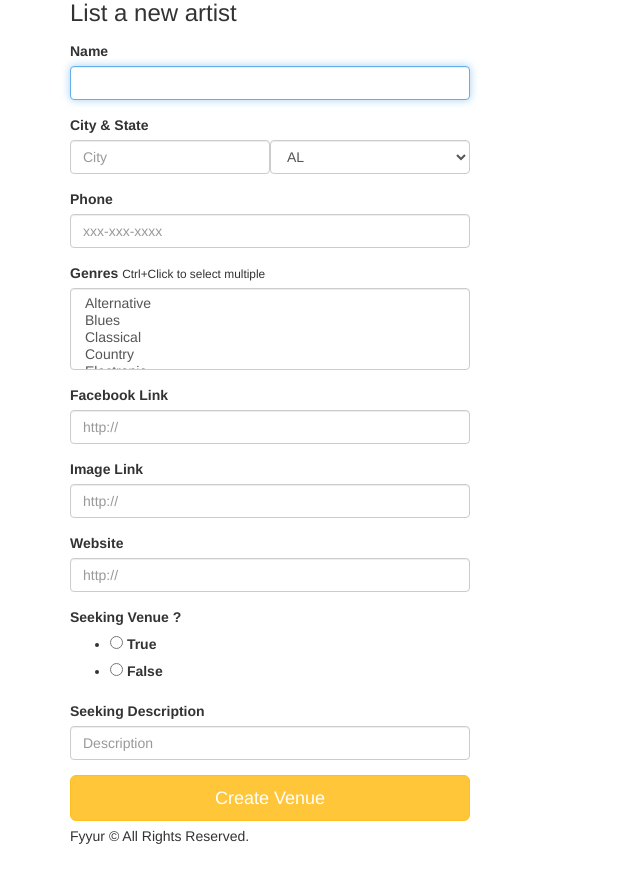
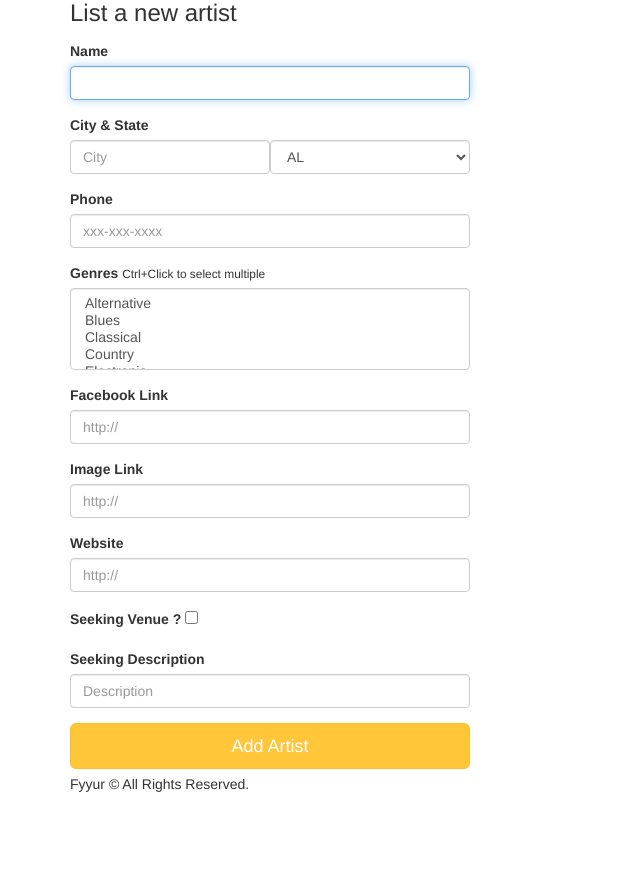
Before and after one commit to odilxon/01_flyyur, a Flask app: page /artists/create in a window 1280 px wide. Shown: the part 95-976 px from the top of the page, without its empty margins (0-640 px from the left). After the commit the page ends 887 px from the top, so only its background shows below. Run offline with Flask 2, Linux system fonts and the light colour scheme; some libraries are stand-ins or nearby versions.

Commit message:
a lot of changes

```diff
--- a/app.py
+++ b/app.py
@@ -168,6 +168,7 @@ def create_venue_form():
 def create_venue_submission():
   form = VenueForm()
   if form.validate_on_submit():
+    print("Validated")
     name = request.form["name"]
     city = request.form["city"]
     state = request.form["state"]
@@ -176,7 +177,7 @@ def create_venue_submission():
     image_link = request.form["image_link"]
     facebook_link = request.form["facebook_link"]
     website = request.form["website"]
-    seeking_talent = False if request.form["seeking_talent"]=="0" else True
+    seeking_talent = form.seeking_talent.data
     seeking_description = request.form["seeking_description"]
 
     genres = ",".join(request.form.getlist("genres"))
@@ -194,7 +195,10 @@ def create_venue_submission():
       db.session.close()
     print(request.form)
   else:
+    print(form.errors)
     flash('Venue ' + request.form['name'] + ' was not successfully listed(')
+    return render_template('forms/new_venue.html', form=form)
+
     # on successful db insert, flash success
   # TODO: on unsuccessful db insert, flash an error instead.
   # e.g., flash('An error occurred. Venue ' + data.name + ' could not be listed.')
@@ -358,7 +362,7 @@ def edit_artist(artist_id):
   # }
   # # TODO: populate form with fields from artist with ID <artist_id>
   form.state.default = artist.state
-  form.seeking_venue.default = "1" if artist.seeking_venue is True else "0"
+  form.seeking_venue.default = artist.seeking_venue
   form.genres.default = artist.genres.split(",")
   form.process()
   return render_template('forms/edit_artist.html', form=form, artist=artist)
@@ -369,26 +373,32 @@ def edit_artist_submission(artist_id):
   # artist record with ID <artist_id> using the new attributes
   artist = Artist.query.get(artist_id)
   data = request.form
-  try:
-    artist.name = data["name"]
-    artist.city = data["city"]
-    artist.state = data["state"]
-    artist.phone = data["phone"]
-    artist.genres = ",".join(data.getlist("genres"))
-    artist.image_link = data["image_link"]
-    artist.facebook_link = data["facebook_link"]
-    artist.website = data["website"]
-    artist.seeking_venue = False if data["seeking_venue"] == "0" else True
-    artist.seeking_description = data["seeking_description"]
-    db.session.commit()
-    flash('Artist ' + data['name'] + ' was successfully updated!')
-  except Exception as e:
-    print(str(e))
-    flash('An error occurred. Artist ' + data.name + ' could not be updated.')
-  finally:
-    db.session.close()
-  return redirect(url_for('show_artist', artist_id=artist_id))
+  form = ArtistForm()
+  if form.validate_on_submit():
+    try:
+      artist.name = data["name"]
+      artist.city = data["city"]
+      artist.state = data["state"]
+      artist.phone = data["phone"]
+      artist.genres = ",".join(data.getlist("genres"))
+      artist.image_link = data["image_link"]
+      artist.facebook_link = data["facebook_link"]
+      artist.website = data["website"]
+      artist.seeking_venue = form.seeking_venue.data
+      artist.seeking_description = data["seeking_description"]
+      db.session.commit()
+      flash('Artist ' + data['name'] + ' was successfully updated!')
+    except Exception as e:
+      print(str(e))
+      flash('An error occurred. Artist  could not be updated.')
+    finally:
+      db.session.close()
+    return redirect(url_for('show_artist', artist_id=artist_id))
+  else:
+    print(form.errors)
+    flash('An error occurred. Artist  could not be updated.')
 
+    return render_template("forms/edit_artist.html", form=form, artist=artist)
 @app.route('/venues/<int:venue_id>/edit', methods=['GET'])
 def edit_venue(venue_id):
   form = VenueForm()
@@ -410,7 +420,7 @@ def edit_venue(venue_id):
   # }
   # # TODO: populate form with values from venue with ID <venue_id>
   form.state.default = venue.state
-  form.seeking_talent.default = "1" if venue.seeking_talent is True else "0"
+  form.seeking_talent.default = venue.seeking_talent
   form.genres.default = venue.genres.split(",")
   form.process()
   return render_template('forms/edit_venue.html', form=form, venue=venue)
@@ -421,6 +431,7 @@ def edit_venue_submission(venue_id):
   # venue record with ID <venue_id> using the new attributes
   venue = Venue.query.get(venue_id)
   data = request.form
+  form = VenueForm()
   print(request.form)
   try:
     venue.name = data["name"]
@@ -431,7 +442,7 @@ def edit_venue_submission(venue_id):
     venue.image_link = data["image_link"]
     venue.facebook_link = data["facebook_link"]
     venue.website = data['website']
-    venue.seeking_talent = False if data["seeking_talent"] == "0" else True
+    venue.seeking_talent = form.seeking_talent.data
     venue.seeking_description = data["seeking_description"]
     venue.genres = ",".join(data.getlist("genres"))
     db.session.commit()
@@ -455,27 +466,33 @@ def create_artist_submission():
   # called upon submitting the new artist listing form
   # TODO: insert form data as a new Venue record in the db, instead
   # TODO: modify data to be the data object returned from db insertion
-  name = request.form["name"]
-  city = request.form["city"]
-  state = request.form["state"]
-  phone = request.form["phone"]
-  genres = ",".join(request.form.getlist("genres"))
-  image_link = request.form["image_link"]
-  facebook_link = request.form["facebook_link"]
-  website = request.form["website"]
-  seeking_venue = False if request.form["seeking_venue"] == "0" else True
-  seeking_description = request.form["seeking_description"]
-  try:
-    artist = Artist(name=name, city=city, state=state, phone=phone, genres=genres, image_link=image_link, facebook_link=facebook_link, website=website, seeking_venue=seeking_venue, seeking_description=seeking_description)
-    db.session.add(artist)
-    db.session.commit()
-    flash('Artist ' + request.form['name'] + ' was successfully listed!')
-  except Exception as e:
-    print(str(e))
-    flash('An error occurred. Artist ' + data.name + ' could not be listed.')
-  finally:
-    db.session.close()
-  # on successful db insert, flash success
+  form = ArtistForm()
+  if form.validate_on_submit():
+
+    name = request.form["name"]
+    city = request.form["city"]
+    state = request.form["state"]
+    phone = request.form["phone"]
+    genres = ",".join(request.form.getlist("genres"))
+    image_link = request.form["image_link"]
+    facebook_link = request.form["facebook_link"]
+    website = request.form["website"]
+    seeking_venue = form.seeking_venue.data
+    seeking_description = request.form["seeking_description"]
+    try:
+      artist = Artist(name=name, city=city, state=state, phone=phone, genres=genres, image_link=image_link, facebook_link=facebook_link, website=website, seeking_venue=seeking_venue, seeking_description=seeking_description)
+      db.session.add(artist)
+      db.session.commit()
+      flash('Artist ' + request.form['name'] + ' was successfully listed!')
+    except Exception as e:
+      print(str(e))
+      flash('An error occurred. Artist ' + data.name + ' could not be listed.')
+    finally:
+      db.session.close()
+  else:
+    flash('An error occurred. Artist could not be listed.')
+    return render_template('forms/new_artist.html', form=form)
+      # on successful db insert, flash success
   # TODO: on unsuccessful db insert, flash an error instead.
   # e.g., flash('An error occurred. Artist ' + data.name + ' could not be listed.')
   return render_template('pages/home.html')
@@ -538,30 +555,31 @@ def create_shows():
 def create_show_submission():
   # called to create new shows in the db, upon submitting new show listing form
   # TODO: insert form data as a new Show record in the db, instead
-  artist_id = request.form["artist_id"]
-  venue_id = request.form["venue_id"]
-  start_time = request.form["start_time"]
-  show = Show(artist_id=artist_id, venue_id=venue_id, start_time=start_time)
-  try:
-    db.session.add(show)
-    db.session.commit()
-    flash('Show was successfully listed!')
-  except Exception as e:
-    print(e)
-    flash('An error occurred. Show could not be listed.')
-  finally:
-    db.session.close()
-  # on successful db insert, flash success
+  form = ShowForm()
+  if form.validate_on_submit():
+
+    artist_id = request.form["artist_id"]
+    venue_id = request.form["venue_id"]
+    start_time = request.form["start_time"]
+    show = Show(artist_id=artist_id, venue_id=venue_id, start_time=start_time)
+    try:
+      db.session.add(show)
+      db.session.commit()
+      flash('Show was successfully listed!')
+    except Exception as e:
+      print(e)
+      flash('An error occurred. Show could not be listed.')
+    finally:
+      db.session.close()
+    # on successful db insert, flash success
 
   # TODO: on unsuccessful db insert, flash an error instead.
   # e.g., flash('An error occurred. Show could not be listed.')
   # see: http://flask.pocoo.org/docs/1.0/patterns/flashing/
-  return render_template('pages/home.html')
-
-@app.route("/test", methods=["GET"])
-def test():
-  return "Working"
-
+    return render_template('pages/home.html')
+  else:
+    flash("An error occured")
+    return render_template('forms/new_show.html', form=form)
 @app.errorhandler(404)
 def not_found_error(error):
     return render_template('errors/404.html'), 404
--- a/forms.py
+++ b/forms.py
@@ -1,7 +1,7 @@
 from datetime import datetime
 from flask_wtf import FlaskForm
 from flask_wtf.html5 import URLField
-from wtforms import ValidationError,StringField, SelectField, SelectMultipleField, DateTimeField, RadioField
+from wtforms import ValidationError,StringField, SelectField, SelectMultipleField, DateTimeField, RadioField, BooleanField, SubmitField
 from wtforms.validators import Required, DataRequired, InputRequired, AnyOf, url, Regexp
 
 
@@ -93,7 +93,7 @@ class ShowForm(FlaskForm):
         validators=[DataRequired()],
         default= datetime.today()
     )
-
+    submit = SubmitField('Add Show')
 class VenueForm(FlaskForm):
     name = StringField(
         'name', validators=[DataRequired()]
@@ -109,7 +109,7 @@ class VenueForm(FlaskForm):
         'address', validators=[DataRequired()]
     )
     phone = StringField(
-        'phone', validators=[DataRequired(),Regexp(r"\d+") ]
+        'phone', validators=[DataRequired(), Regexp(r"[0-9]+")]
     )
     image_link = URLField(
         'image_link', validators=[DataRequired(),url()]
@@ -117,7 +117,7 @@ class VenueForm(FlaskForm):
     website  = URLField(
         'website', validators=[DataRequired(),url()]
     )
-    seeking_talent= RadioField('seeking_talant',coerce=int,choices=[('1','True'),('0','False')], validators=[DataRequired()])
+    seeking_talent= BooleanField()
     seeking_description = StringField(
         "seeking_description",
     )
@@ -129,6 +129,7 @@ class VenueForm(FlaskForm):
     facebook_link = URLField(
         'facebook_link', validators=[DataRequired(),url()]
     )
+    submit = SubmitField('Add Venue')
 
 class ArtistForm(FlaskForm):
     name = StringField(
@@ -143,7 +144,7 @@ class ArtistForm(FlaskForm):
     )
     phone = StringField(
         # TODO implement validation logic for state
-        'phone', validators=[DataRequired(),Regexp(r"\d+")]
+        'phone', validators=[DataRequired(),Regexp(r"[0-9]+")]
     )
     image_link = URLField(
         'image_link', validators=[DataRequired()]
@@ -160,10 +161,10 @@ class ArtistForm(FlaskForm):
     website = URLField(
         "website", validators=[DataRequired()]
     )
-    seeking_venue= RadioField('seeking_venue',validators=[DataRequired()],coerce=int,choices=[('1','True'),('0','False')])
+    seeking_venue= BooleanField()
     seeking_description = StringField(
         "seeking_description"
     )
-
+    submit = SubmitField('Add Artist')
 
 # TODO IMPLEMENT NEW ARTIST FORM AND NEW SHOW FORM
--- a/templates/forms/edit_artist.html
+++ b/templates/forms/edit_artist.html
@@ -3,6 +3,7 @@
 {% block content %}
   <div class="form-wrapper">
     <form class="form" method="post" action="/artists/{{artist.id}}/edit">
+      {{ form.csrf_token }}
       <h3 class="form-heading">Edit artist <em>{{ artist.name }}</em></h3>
       <div class="form-group">
         <label for="name">Name</label>
--- a/templates/forms/edit_venue.html
+++ b/templates/forms/edit_venue.html
@@ -3,6 +3,7 @@
 {% block content %}
   <div class="form-wrapper">
     <form class="form" method="post" action="/venues/{{venue.id}}/edit">
+      {{ form.csrf_token }}
       <h3 class="form-heading">Edit venue <em>{{ venue.name }}</em> <a href="{{ url_for('index') }}" title="Back to homepage"><i class="fa fa-home pull-right"></i></a></h3>
       <div class="form-group">
         <div class="form-group">
@@ -56,7 +57,7 @@
             <label for="genres">Facebook Link</label>
             {{ form.facebook_link(class_ = 'form-control', placeholder='http://',  autofocus = true, value=venue.facebook_link) }}
           </div>
-      <input type="submit" value="Edit Venue" class="btn btn-primary btn-lg btn-block">
+          <input type="submit" value="Edit Venue" class="btn btn-primary btn-lg btn-block">
     </form>
   </div>
 {% endblock %}
--- a/templates/forms/new_artist.html
+++ b/templates/forms/new_artist.html
@@ -3,6 +3,7 @@
 {% block content %}
   <div class="form-wrapper">
     <form method="post" class="form">
+      {{ form.csrf_token }}
       <h3 class="form-heading">List a new artist</h3>
       <div class="form-group">
         <label for="name">Name</label>
@@ -50,7 +51,7 @@
       </div>
 
 
-      <input type="submit" value="Create Venue" class="btn btn-primary btn-lg btn-block">
+      {{ form.submit(class='btn btn-primary btn-lg btn-block') }}
     </form>
   </div>
 {% endblock %}
--- a/templates/forms/new_show.html
+++ b/templates/forms/new_show.html
@@ -3,6 +3,7 @@
 {% block content %}
   <div class="form-wrapper">
     <form method="post" class="form">
+      {{ form.csrf_token }}
       <h3 class="form-heading">List a new show</h3>
       <div class="form-group">
         <label for="artist_id">Artist ID</label>
@@ -18,7 +19,7 @@
           <label for="start_time">Start Time</label>
           {{ form.start_time(class_ = 'form-control', placeholder='YYYY-MM-DD HH:MM', autofocus = true) }}
         </div>
-      <input type="submit" value="Create Venue" class="btn btn-primary btn-lg btn-block">
+        {{ form.submit(class='btn btn-primary btn-lg btn-block') }}
     </form>
   </div>
 {% endblock %}
```
Also changed, not shown: templates/forms/new_venue.html (+2 -7 lines).
